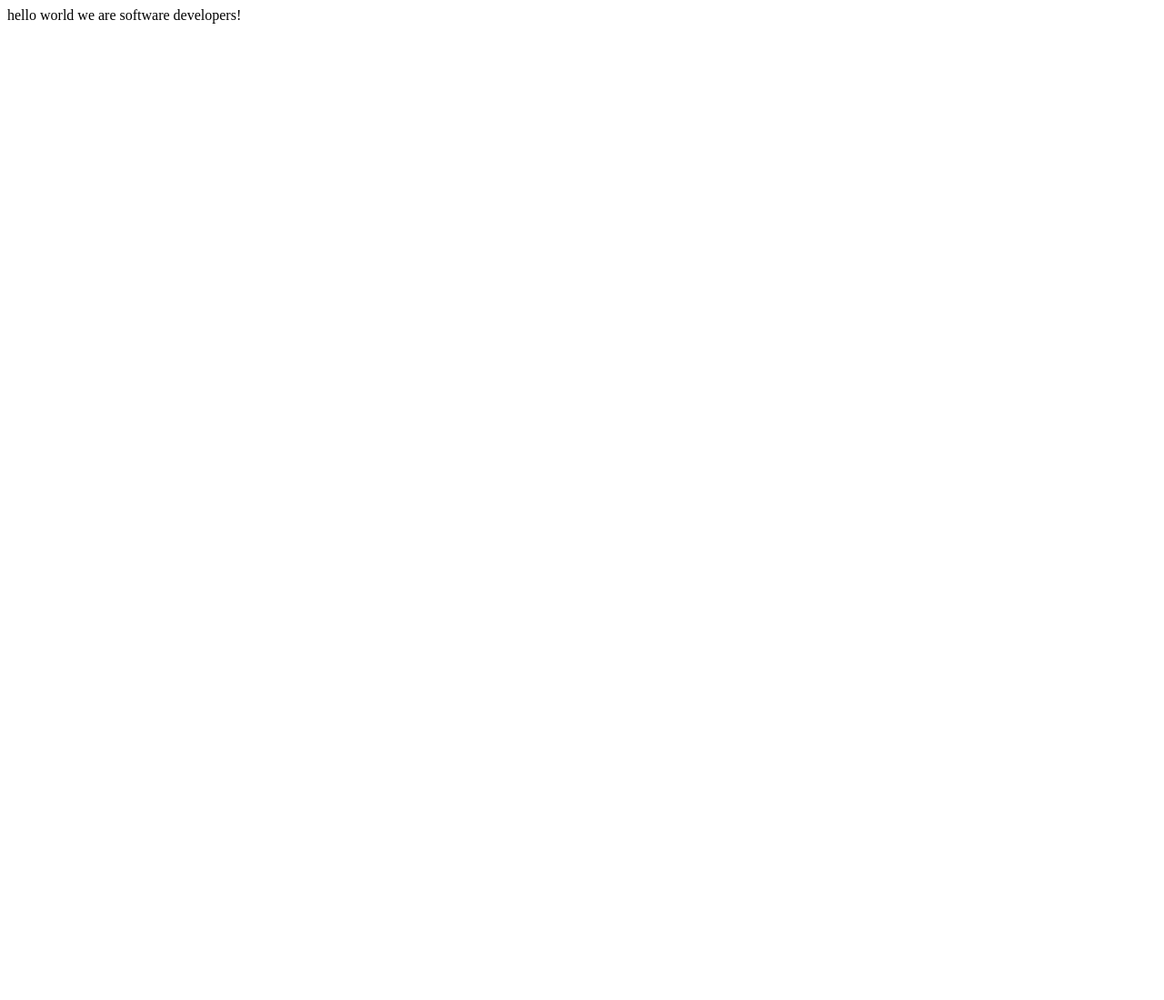
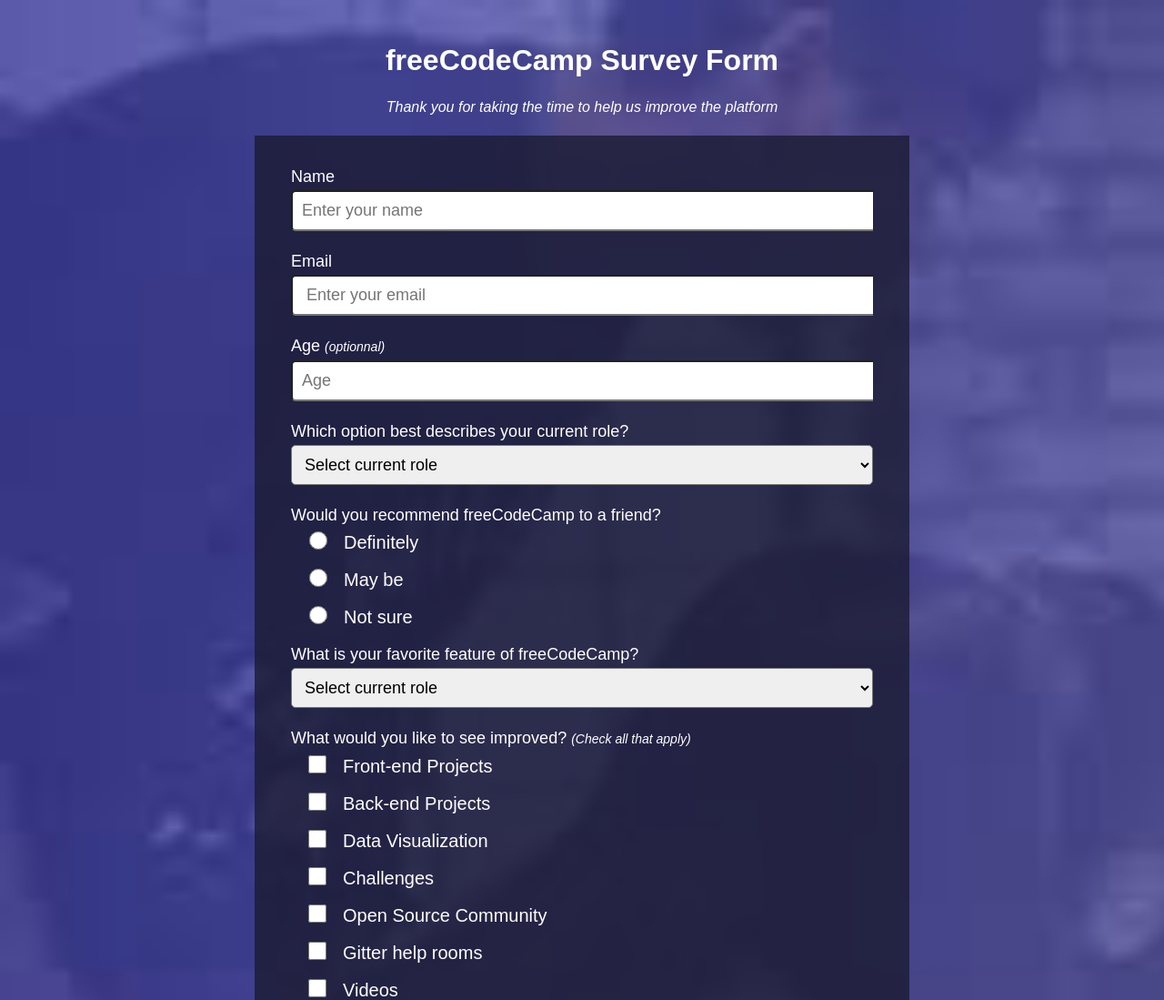
Before and after one commit to ybaraou/microverse, a plain HTML site: page index.html in a window 1280 px wide. Shown: the top 1099 px of the page at 91% size. Before the commit the page ends 800 px from the top, so only its background shows below. Drawn offline with Linux system fonts and the light colour scheme.

Commit message:
reaorganize project

```diff
--- a/index.html
+++ b/index.html
@@ -1 +1,66 @@
-hello world we are software developers!
+<!DOCTYPE html>
+<html lang="en">
+<head>
+    <meta charset="UTF-8">
+    <meta http-equiv="X-UA-Compatible" content="IE=edge">
+    <meta name="viewport" content="width=device-width, initial-scale=1.0">
+    <title>Survey Form</title>
+    <link rel="stylesheet" href="style.css">
+</head>
+<body>
+    <div>
+        <h1 id="title">freeCodeCamp Survey Form</h1>
+        <p id="description">Thank you for taking the time to help us improve the platform</p>
+        <form action="" id="survey-form">
+            <div class="formContent">
+                <label for="name">Name</label>
+                <input type="text" id="name"  placeholder="Enter your name" required/>
+                <label for="email" >Email</label>
+                <input type="email" id="email" placeholder=" Enter your email" required/>
+                <label for="number">Age <span>(optionnal)</span></label>
+                <input type="number" id="number" placeholder="Age" max="100" min="1"/>
+                <label for="">Which option best describes your current role?</label>
+                <select name="" id="">
+                    <option disabled selected value="">Select current role</option>
+                    <option value="">Student</option>
+                    <option value="">Full time job</option>
+                    <option value="">Full time learner</option>
+                    <option value="">Prefer not to say</option>
+                    <option value="">other</option>
+                </select>
+
+                <label for="">Would you recommend freeCodeCamp to a friend?</label>
+                <div class="inlineInput"><input type="radio" name="a" id=""> <div> Definitely</div> </div>
+                <div class="inlineInput"><input type="radio" name="a" id=""><div>  May be</div> </div>
+                <div class="inlineInput"><input type="radio" name="a" id=""><div>  Not sure</div> </div>
+
+                <label for="">What is your favorite feature of freeCodeCamp?</label>
+                <select name="" id="">
+                    <option disabled selected value="">Select current role</option>
+                    <option value="">Challenges</option>
+                    <option value="">Projects</option>
+                    <option value="">Community</option>
+                    <option value="">Open Source</option>
+                </select>
+
+                <label for="">What would you like to see improved? <span>(Check all that apply)</span></label>
+                <div class="inlineInput"><input type="checkbox" name="b" id=""> <div>Front-end Projects</div> </div>
+                <div class="inlineInput"><input type="checkbox" name="b" id=""> <div> Back-end Projects</div> </div>
+                <div class="inlineInput"><input type="checkbox" name="b" id=""><div>  Data Visualization</div> </div>
+                <div class="inlineInput"><input type="checkbox" name="b" id=""> <div> Challenges</div> </div>
+                <div class="inlineInput"><input type="checkbox" name="b" id=""><div>  Open Source Community</div> </div>
+                <div class="inlineInput"><input type="checkbox" name="b" id=""><div>  Gitter help rooms</div> </div>
+                <div class="inlineInput"><input type="checkbox" name="b" id=""><div>  Videos</div> </div>
+                <div class="inlineInput"><input type="checkbox" name="b" id=""><div>  City Meetups</div> </div>
+                <div class="inlineInput"><input type="checkbox" name="b" id=""><div>  Wiki</div> </div>
+                <div class="inlineInput"><input type="checkbox" name="b" id=""><div>  Forum</div> </div>
+                <div class="inlineInput"><input type="checkbox" name="b" id=""> <div> Additional Courses</div> </div>
+
+                <label for="">Any comments or suggestions?</label>
+                <textarea name="" id="" placeholder="Enter your comment here..."  rows="10"></textarea>
+                <button type="submit">Submit</button>
+            </div>
+        </form>
+    </div>
+</body>
+</html>
--- /dev/null
+++ b/style.css
@@ -0,0 +1,102 @@
+body {
+    padding: 0;
+    margin: 0;
+    background-image: url('./img/img-bg.jpeg');
+    background-repeat: no-repeat;
+    background-size: cover;
+    font-family: 'Poppins', sans-serif;
+    color: white;
+    font-weight: 100;
+    font-size: 1rem;
+    line-height: 30px;
+}
+
+h1 {
+    padding-top: 30px;
+    text-align: center;
+}
+
+p {
+    text-align: center;
+    font-size: 16px;
+    font-style: italic;
+    font-weight: 100;
+}
+
+form {
+    background-color: rgba(27, 27, 50, 0.8);
+    padding: 30px 40px;
+
+    font-family: 'Poppins', sans-serif;
+    width: 50%;
+    font-size: 20px;
+    margin: auto;
+    display: block;
+    overflow: hidden;
+
+}
+
+label {
+    display: block;
+
+    font-size: 18px;
+    font-weight: bolder;
+}
+
+label span {
+    font-size: 14px;
+    font-style: italic;
+}
+
+input, select {
+    display: block;
+    width: 100%;
+    margin-bottom: 18px;
+    padding: 10px;
+    border-radius: 5px;
+    font-size: 18px;
+
+}
+textarea{
+    margin-left: 5px;
+    margin-right: 5px;
+    width: 100%;
+    font-size: 18px;
+    border-radius: 5px;
+    padding: 3px;
+}
+
+input[type='radio'], input[type='checkbox'] {
+    display: inline;
+    width: 20px;
+    height: 20px;
+}
+
+.inlineInput {
+    display: flex;
+}
+
+.inlineInput input {
+    width: 50px;
+}
+
+button {
+    text-align: center;
+    padding: 10px;
+
+    font-size: 18px;
+    display: block;
+
+    margin-right: 15px;
+    color: aliceblue;
+    width: 100%;
+    background-color: #37af65;
+}
+option{
+    font-size: 18px;
+    padding: 10px;
+}
+.formContent{
+
+    overflow: hidden;
+}
```
Also changed, not shown: img/img-bg.jpeg (added).
